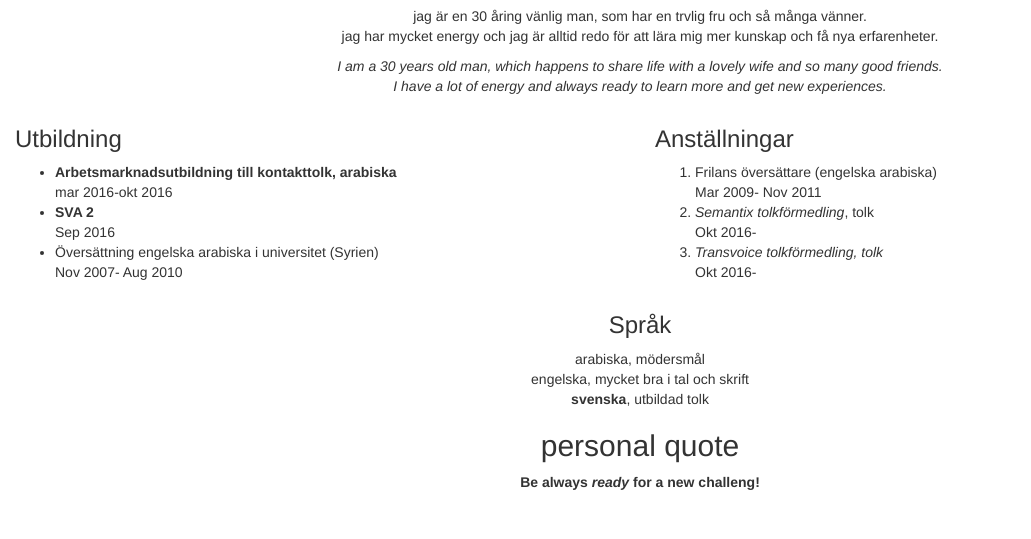
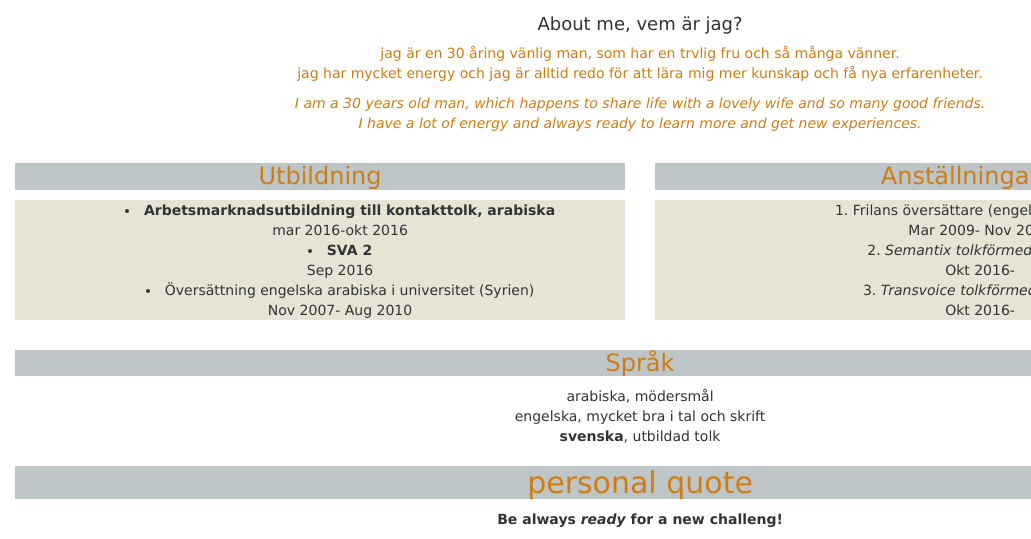
Before and after one commit to ilkaybohani/hyf-html-css, a plain HTML site: page week1/index.html in a window 1280 px wide. Shown: the part 577-1116 px from the top of the page, without its empty margins (0-1031 px from the left). Before the commit the page ends 1079 px from the top, so only its background shows below. Drawn offline with nearby package versions, Linux system fonts and the light colour scheme.

Commit message:
changed to style.css in content
changed in a link

```diff
--- a/week1/index.html
+++ b/week1/index.html
@@ -5,7 +5,7 @@
             <meta name="viewport" content="width=device-width, initial-scale=1.0">
             <meta http-equiv="x-UA-compatiable" content="ie=edge">
             <link rel="stylesheet" href="http://maxcdn.bootstrapcdn.com/bootstrap/3.3.1/css/bootstrap.min.css"/>
-            <link rel="stylesheet" href="CVstyle.css">
+            <link rel="stylesheet" href="style.css">
             <title> Document</title>
     </head>
     <body>
```
